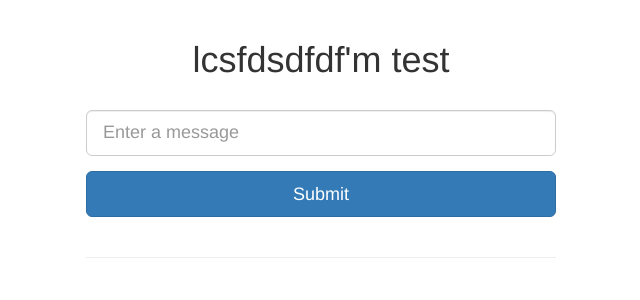
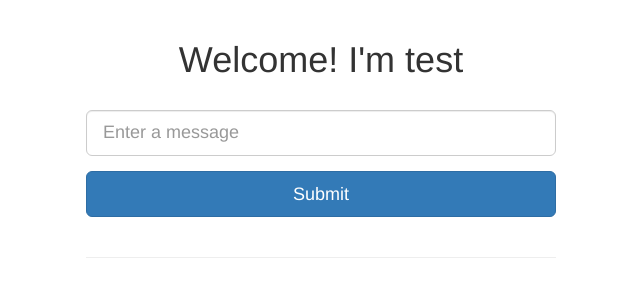
Before and after one commit to CBR09/flaskapp, a Flask app: page / in a window 1280 px wide. Shown: the top 300 px of the page, without its empty margins (319-959 px from the left). Run offline with Flask 2, Linux system fonts and the light colour scheme; data that the repository does not hold is empty; some libraries are stand-ins or nearby versions.

Commit message:
Hello I'm Test

```diff
--- a/web/templates/index.html
+++ b/web/templates/index.html
@@ -3,7 +3,7 @@
 {% block content %}
 
 <div class="text-center">
-  <h1>lcsfdsdfdf'm test</h1>
+  <h1>Welcome! I'm test</h1>
 </div>
 
 <br>
```
